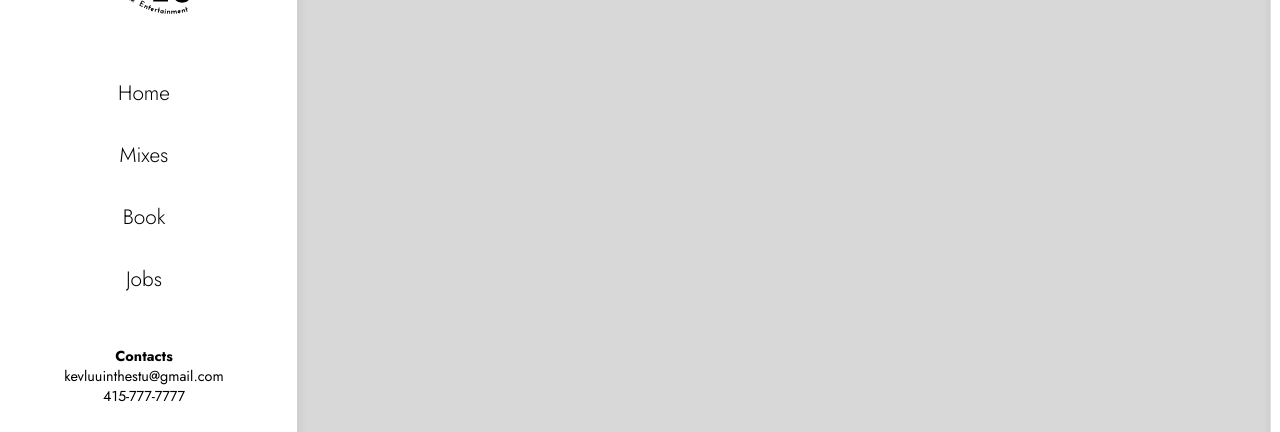
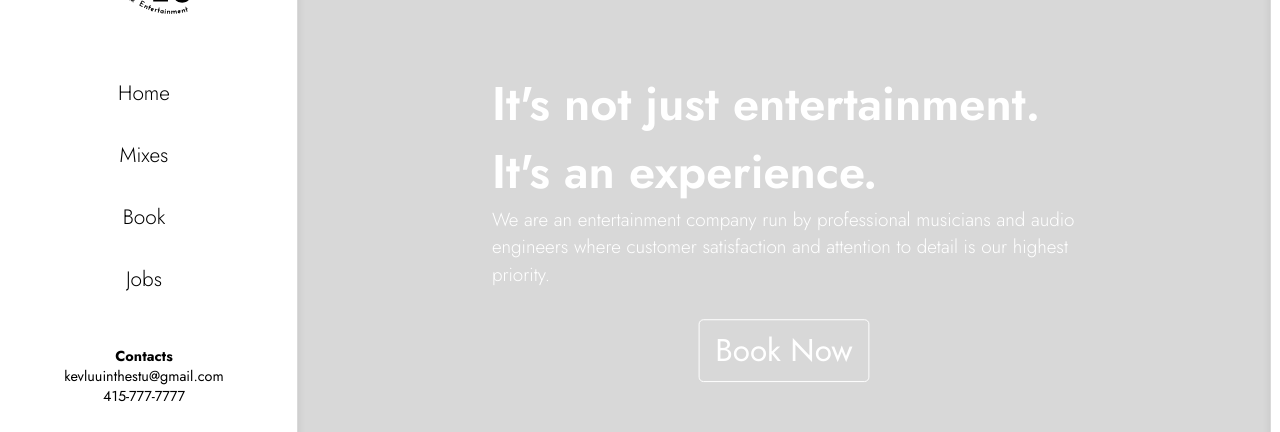
Before and after one commit to KonstantinVVictoria/miccheckv2, a Next.js app: page / in a window 1280 px wide. Shown: the part 174-606 px from the top of the page. Built offline with nearby package versions, Linux system fonts and the light colour scheme; a web font is replaced by a local one.

Commit message:
added video

```diff
--- a/components/Tile/VideoTile/VideoTile.tsx
+++ b/components/Tile/VideoTile/VideoTile.tsx
@@ -8,9 +8,17 @@ type VideoProps = {
   alt: string;
   src: string;
   src_type: string;
+  mobile_full?: boolean;
   style?: {
     [key: string]: string;
   };
+  video_style?: {
+    [key: string]: string;
+  };
+  overlay_style?: {
+    [key: string]: string;
+  };
+  children?: React.ReactNode;
 };
 
 export default function VideoTile(props: VideoProps) {
@@ -38,9 +46,15 @@ export default function VideoTile(props: VideoProps) {
 
   return (
     <div
-      className={`${styles.tile} ${styles.loading}`}
+      className={
+        `${styles.tile} ${styles.loading}` +
+        (props.mobile_full ? ` ${styles.full}` : "")
+      }
       style={{ ...props.style, height: props.height, width: props.width }}
     >
+      <div className={styles.overlay} style={{ ...props.overlay_style }}>
+        {props.children}
+      </div>
       {/*eslint-disable-next-line @next/next/no-img-element*/}
       <video
         style={{
@@ -49,6 +63,7 @@ export default function VideoTile(props: VideoProps) {
           objectFit: "cover",
           backgroundColor: "transparent",
           opacity: 0,
+          ...props.video_style,
         }}
         {...attributes}
         ref={VideoRef}
--- a/components/Tile/VideoTile/VideoTiles.styles.module.css
+++ b/components/Tile/VideoTile/VideoTiles.styles.module.css
@@ -15,6 +15,26 @@
     transition: opacity 300ms ease-in;
   }
 }
+.overlay {
+  width: 100%;
+  height: 100%;
+  position: absolute;
+  z-index: 2;
+
+  color: white;
+  & > div > h1 {
+    font-size: 3rem;
+    font-weight: 600;
+  }
+  & > div > p {
+    font-size: 1.2rem;
+    font-weight: 300;
+  }
+}
+
+.full {
+  height: auto;
+}
 @keyframes loading-animation {
   from {
     background-color: rgb(200, 200, 200);
@@ -31,3 +51,8 @@
 .loading {
   animation: loading-animation 1s ease-in-out infinite alternate;
 }
+@media screen and (max-width: 900px) {
+  .full {
+    height: 100svh !important;
+  }
+}
--- a/pages/index.tsx
+++ b/pages/index.tsx
@@ -112,12 +112,57 @@ export default function Home() {
             </Slide>
           </GalleryTile>} */}
             <VideoTile
-              src="https://drive.google.com/uc?id="
+              mobile_full
+              src="/videos/DJReel.Horizontal.mp4"
               src_type="video/mp4"
               height="40rem"
               width="100%"
               alt="video"
-            />
+              video_style={{
+                filter:
+                  "blur(7px) brightness(40%) saturate(110%) contrast(110%)",
+                transform: "scale(120%,120%)",
+              }}
+              overlay_style={{
+                display: "flex",
+                alignItems: "center",
+                justifyContent: "center",
+                padding: "20%",
+                flexDirection: "column",
+              }}
+            >
+              <div
+                style={{
+                  display: "flex",
+                  alignItems: "start",
+                  justifyContent: "center",
+                  flexDirection: "column",
+                }}
+              >
+                <h1>
+                  It's not just entertainment.
+                  <br />
+                  It's an experience.
+                </h1>
+                <p>
+                  We are an entertainment company run by professional musicians
+                  and audio engineers where customer satisfaction and attention
+                  to detail is our highest priority.
+                </p>
+              </div>
+              <button
+                style={{
+                  border: "1px solid white",
+                  background: "transparent",
+                  fontSize: "2rem",
+                  marginTop: "2rem",
+                  padding: "0.5rem 1rem",
+                  borderRadius: "var(--card-border-radius)",
+                }}
+              >
+                Book Now
+              </button>
+            </VideoTile>
           </Row>
           {/* <Row>
             <BannerTile style={{ border: "none" }}>
```
Also changed, not shown: 1 other file (tests, documents, lock files or other folders).
